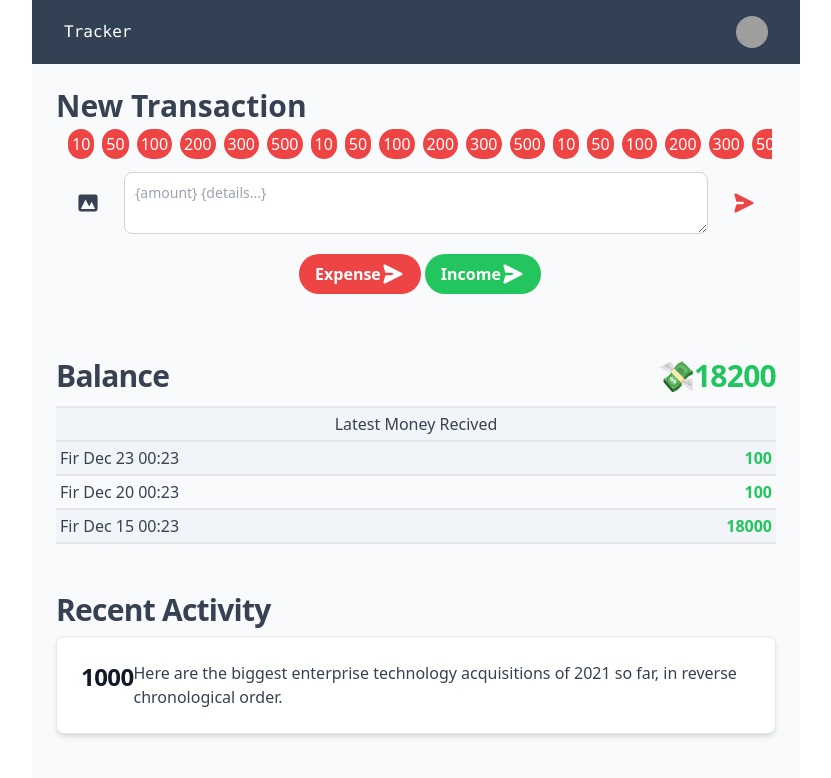
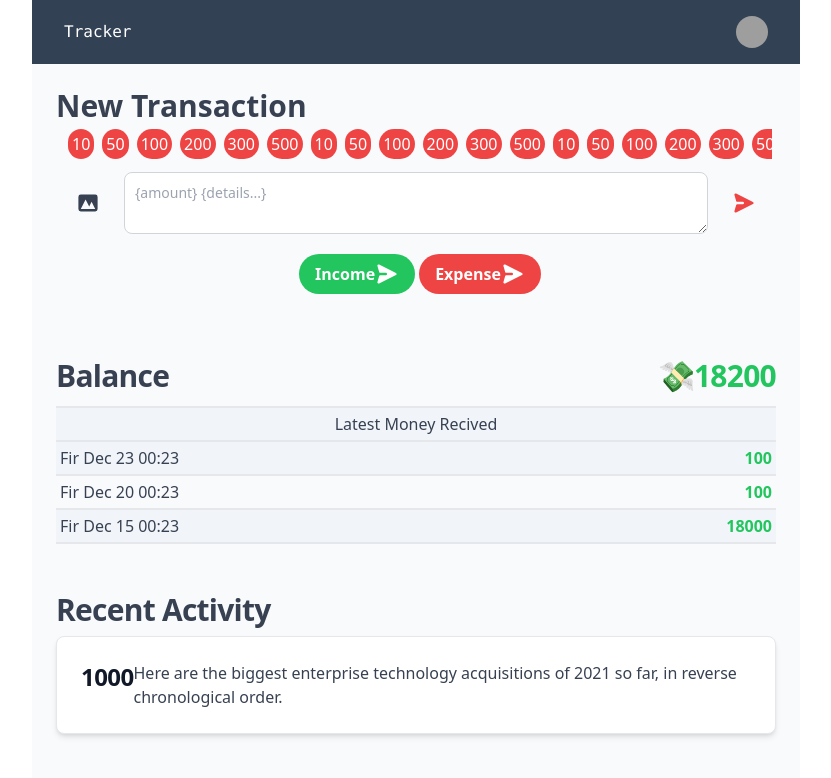
Before and after one commit to cu8code/simple_money_tracker, a Next.js app: page / in a window 1280 px wide. Shown: the top 778 px of the page, without its empty margins (224-1055 px from the left). Built offline with nearby package versions, Linux system fonts and the light colour scheme; grey boxes are pictures that could not be loaded.

Commit message:
fix this things

```diff
--- a/components/newtransaction/index.tsx
+++ b/components/newtransaction/index.tsx
@@ -1,5 +1,29 @@
+import { TextareaHTMLAttributes, useEffect, useRef } from "react"
+
+type transaction = {
+  date: string,
+  time: string,
+  amount: string,
+  description: string
+}
+
+
+
 export default function NewTransaction() {
-  return (<div className="flex flex-col w-full p-6 text-gray-700">
+  const incomeButton = useRef<HTMLButtonElement | null>(null)
+  const expenseButtonSend = useRef<HTMLButtonElement | null>(null)
+  const expenseButton = useRef<HTMLButtonElement | null>(null)
+  const cameraButton = useRef<HTMLButtonElement | null>(null)
+  const inputElment = useRef<HTMLTextAreaElement | null>(null)
+  const incomeDepositList = useRef<transaction[] | null>(null)
+
+
+  useEffect(() => {
+
+  }, [])
+
+  return (
+    <div className="flex flex-col w-full p-6 text-gray-700">
       <h1 className="flex w-full text-3xl font-bold ">New Transaction</h1>
       <form>
         <label className="sr-only">Your message</label>
@@ -24,12 +48,12 @@ export default function NewTransaction() {
           <a className="p-1 m-1 bg-red-500 rounded-full text-white">500</a>
         </div>
         <div className="flex items-center px-3 py-2 rounded-lg bg-gray-50">
-        <button className="inline-flex justify-center p-2 text-gray rounded-lg cursor-pointer hover:text-gray-900 hover:bg-gray-400">
-          <svg aria-hidden="true" className="w-6 h-6" fill="currentColor" viewBox="0 0 20 20" xmlns="http://www.w3.org/2000/svg"><path fill-rule="evenodd" d="M4 3a2 2 0 00-2 2v10a2 2 0 002 2h12a2 2 0 002-2V5a2 2 0 00-2-2H4zm12 12H4l4-8 3 6 2-4 3 6z" clip-rule="evenodd"></path></svg>
+          <button ref={cameraButton} className="inline-flex justify-center p-2 text-gray rounded-lg cursor-pointer hover:text-gray-900 hover:bg-gray-400">
+            <svg aria-hidden="true" className="w-6 h-6" fill="currentColor" viewBox="0 0 20 20" xmlns="http://www.w3.org/2000/svg"><path d="M4 3a2 2 0 00-2 2v10a2 2 0 002 2h12a2 2 0 002-2V5a2 2 0 00-2-2H4zm12 12H4l4-8 3 6 2-4 3 6z" clip-rule="evenodd"></path></svg>
             <span className="sr-only">Upload image</span>
           </button>
-        <textarea id="chat" className="block mx-4 p-2.5 w-full text-sm text-gray-900 bg-white rounded-lg border border-gray-300 focus:ring-blue-500 focus:border-blue-500" placeholder="{amount} {details...}"></textarea>
-        <button type="submit" className="inline-flex justify-center p-2 text-blue-600 rounded-full cursor-pointer hover:bg-red-200">
+          <textarea ref={inputElment} className="block mx-4 p-2.5 w-full text-sm text-gray-900 bg-white rounded-lg border border-gray-300 focus:ring-blue-500 focus:border-blue-500" placeholder="{amount} {details...}"></textarea>
+          <button ref={expenseButtonSend} type="submit" className="inline-flex justify-center p-2 text-blue-600 rounded-full cursor-pointer hover:bg-red-200">
             <svg aria-hidden="true" className="w-6 h-6 rotate-90 text-red-500" fill="currentColor" viewBox="0 0 20 20" xmlns="http://www.w3.org/2000/svg"><path d="M10.894 2.553a1 1 0 00-1.788 0l-7 14a1 1 0 001.169 1.409l5-1.429A1 1 0 009 15.571V11a1 1 0 112 0v4.571a1 1 0 00.725.962l5 1.428a1 1 0 001.17-1.408l-7-14z"></path></svg>
             <span className="sr-only">Send message</span>
           </button>
@@ -37,15 +61,16 @@ export default function NewTransaction() {
       </form>
       <div className="flex w-full justify-center m-1 align-middle ">
         <div className="inline-flex p-2 space-x-1">
-        <button className="flex bg-red-500 hover:bg-red-700 text-white font-bold py-2 px-4 rounded-full">
-          Expense
+          <button ref={incomeButton} className="flex bg-green-500 hover:bg-green-700 text-white font-bold py-2 px-4 rounded-full">
+            Income
             <svg aria-hidden="true" className="w-6 h-6 rotate-90 text-white" fill="currentColor" viewBox="0 0 20 20" xmlns="http://www.w3.org/2000/svg"><path d="M10.894 2.553a1 1 0 00-1.788 0l-7 14a1 1 0 001.169 1.409l5-1.429A1 1 0 009 15.571V11a1 1 0 112 0v4.571a1 1 0 00.725.962l5 1.428a1 1 0 001.17-1.408l-7-14z"></path></svg>
           </button>
-        <button className="flex bg-green-500 hover:bg-green-700 text-white font-bold py-2 px-4 rounded-full">
-          Income
+          <button ref={expenseButton} className="flex bg-red-500 hover:bg-red-700 text-white font-bold py-2 px-4 rounded-full">
+            Expense
             <svg aria-hidden="true" className="w-6 h-6 rotate-90 text-white" fill="currentColor" viewBox="0 0 20 20" xmlns="http://www.w3.org/2000/svg"><path d="M10.894 2.553a1 1 0 00-1.788 0l-7 14a1 1 0 001.169 1.409l5-1.429A1 1 0 009 15.571V11a1 1 0 112 0v4.571a1 1 0 00.725.962l5 1.428a1 1 0 001.17-1.408l-7-14z"></path></svg>
           </button>
         </div>
       </div>
-  </div>)
+    </div>
+  )
 }
--- a/pages/index.tsx
+++ b/pages/index.tsx
@@ -16,17 +16,9 @@ export default function Home() {
     <>
       <Titlebar />
       {isSinin ? <></> : <AuthSinIn />}
-      <Elo></Elo>
+      <NewTransaction />
+      <Balance />
+      <RecentActivity />
     </>
   );
 }
-
-function Elo() {
-  return (
-    <>
-    <NewTransaction />
-    <Balance />
-    <RecentActivity />
-    </>
-  )
-}
```
Also changed, not shown: 1 other file (tests, documents, lock files or other folders). Lines whose indentation alone changed are shown as unchanged.
